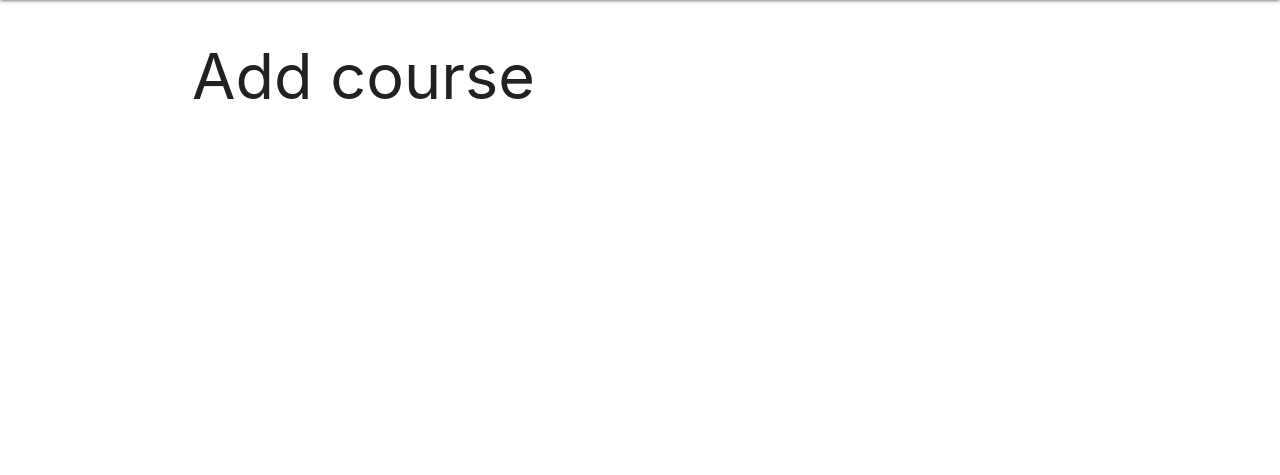
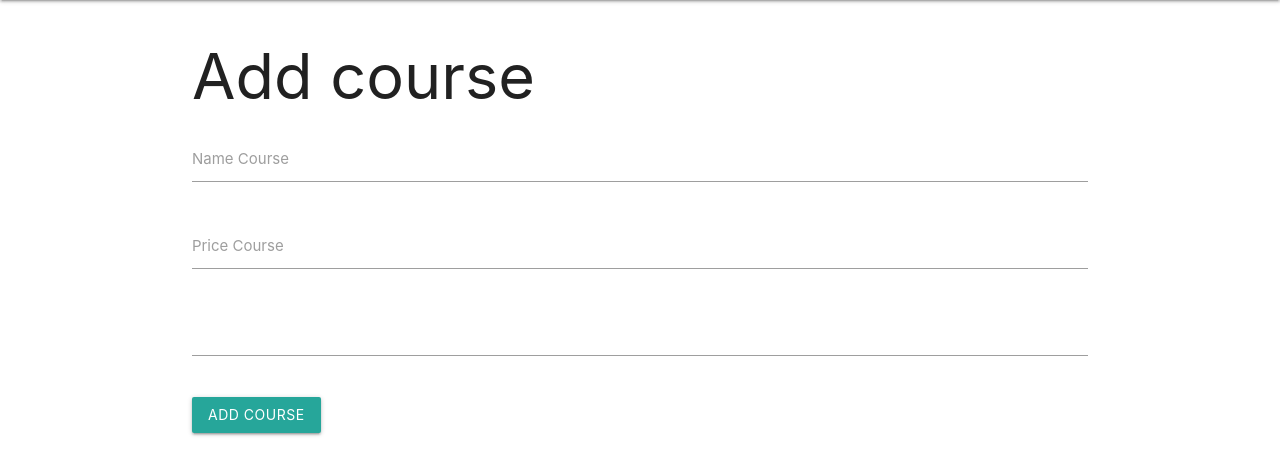
Before and after one commit to Yurkmez/Node.js-express-MongoDB, a Node server app: page /add in a window 1280 px wide. Shown: the part 64-539 px from the top of the page. Run offline with Node 20, Linux system fonts and the light colour scheme; some libraries are stand-ins or nearby versions.

Commit message:
(5) commit - added form (!!! - in input insert "name")

```diff
--- a/index.js
+++ b/index.js
@@ -1,8 +1,8 @@
 const express = require('express');
 const exphbs = require('express-handlebars');
-const homeRouter = require('./routes/homeRout');
-const coursesRouter = require('./routes/coursesRout');
-const addCourseRouter = require('./routes/addCourse');
+const homeRouter = require('./routes/homeRoutes');
+const coursesRouter = require('./routes/coursesRoutes');
+const addCourseRouter = require('./routes/addCourseRoutes');
 
 const app = express();
 
@@ -20,6 +20,8 @@ app.set('views', 'views'); // и директория, в которй буду
 
 // Папка "static" определяется как общая для доступа с файлов приложения, в частности, обеспечивает доступ к index.css
 app.use(express.static('public'));
+// Middleware
+app.use(express.urlencoded({ extended: true }));
 // Подключение роутов, вынесенных в отдельные модули
 app.use('/', homeRouter);
 app.use('/courses', coursesRouter);
--- a/routes/addCourse.js
+++ b/routes/addCourseRoutes.js
@@ -8,4 +8,9 @@ router.get('/', (req, res) => {
     }); // 'addCourse' - указываем название файла, находящегося в директории views, ктр мы указали при регистрации движка handlebars
 });
 
+router.post('/', (req, res) => {
+    console.log(req.body);
+    res.redirect('/courses');
+});
+
 module.exports = router;
--- a/views/addCourse.hbs
+++ b/views/addCourse.hbs
@@ -1 +1,25 @@
 <h1>Add course</h1>
+<form action='/add' method='POST'>
+    <div class='input-field'>
+        <input id='title' type='text' name='title' class='validate' required />
+        <label for='title'>Name Course</label>
+        <span class='helper-text' data-error='Enter name new course'></span>
+    </div>
+    <div class='input-field'>
+        <input
+            id='price'
+            type='number'
+            name='price'
+            class='validate'
+            required
+            min='1'
+        />
+        <label for='price'>Price Course</label>
+        <span class='helper-text' data-error='Enter price'></span>
+    </div>
+    <div class='input-field'>
+        <input id='img' type='text' name='img' class='validate' required />
+        <span class='helper-text' data-error='Enter URL picture'></span>
+    </div>
+    <button class='btn btn-primary'>Add course</button>
+</form>
```
Also changed, not shown: routes/coursesRoutes.js (renamed from routes/coursesRout.js), routes/homeRoutes.js (renamed from routes/homeRout.js).
